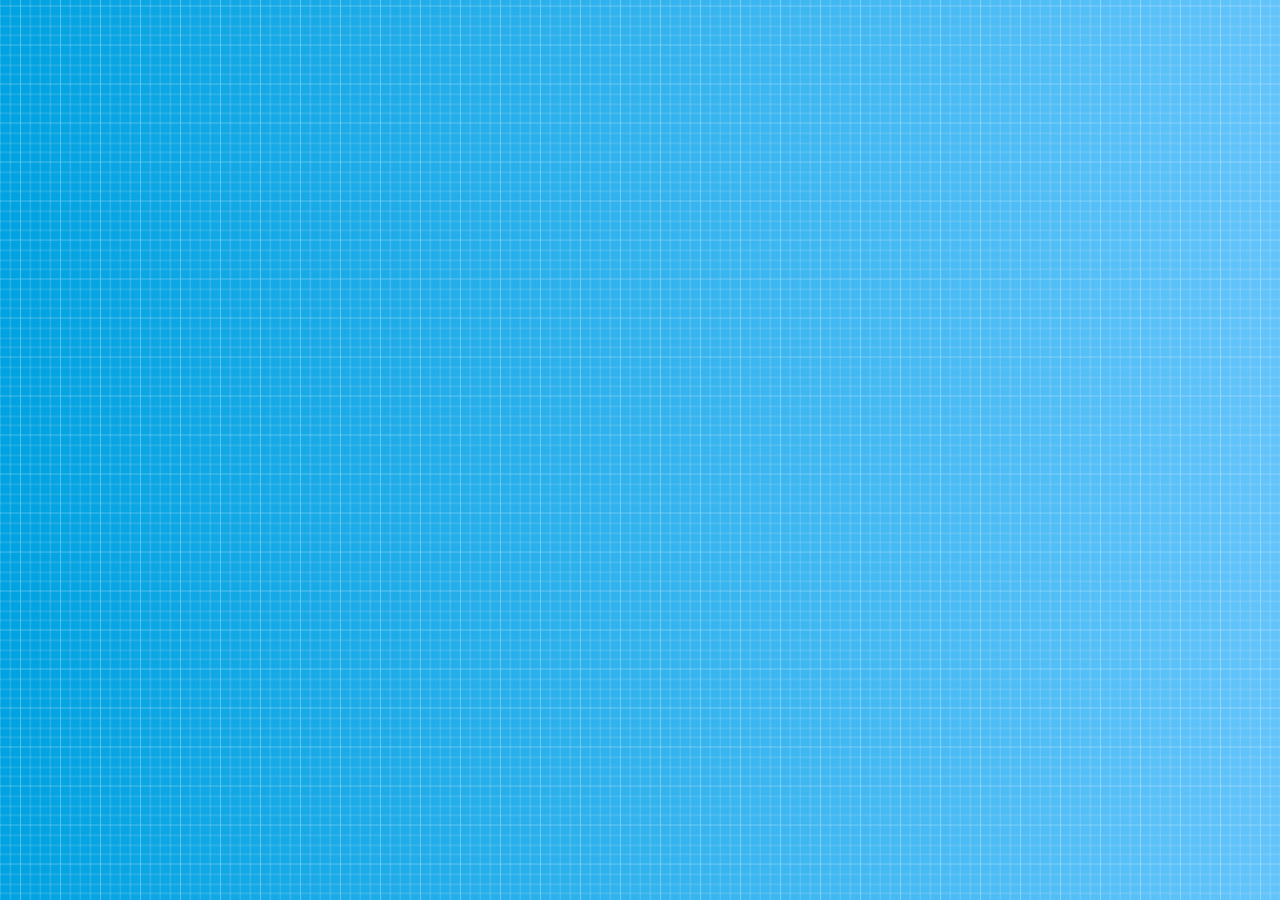
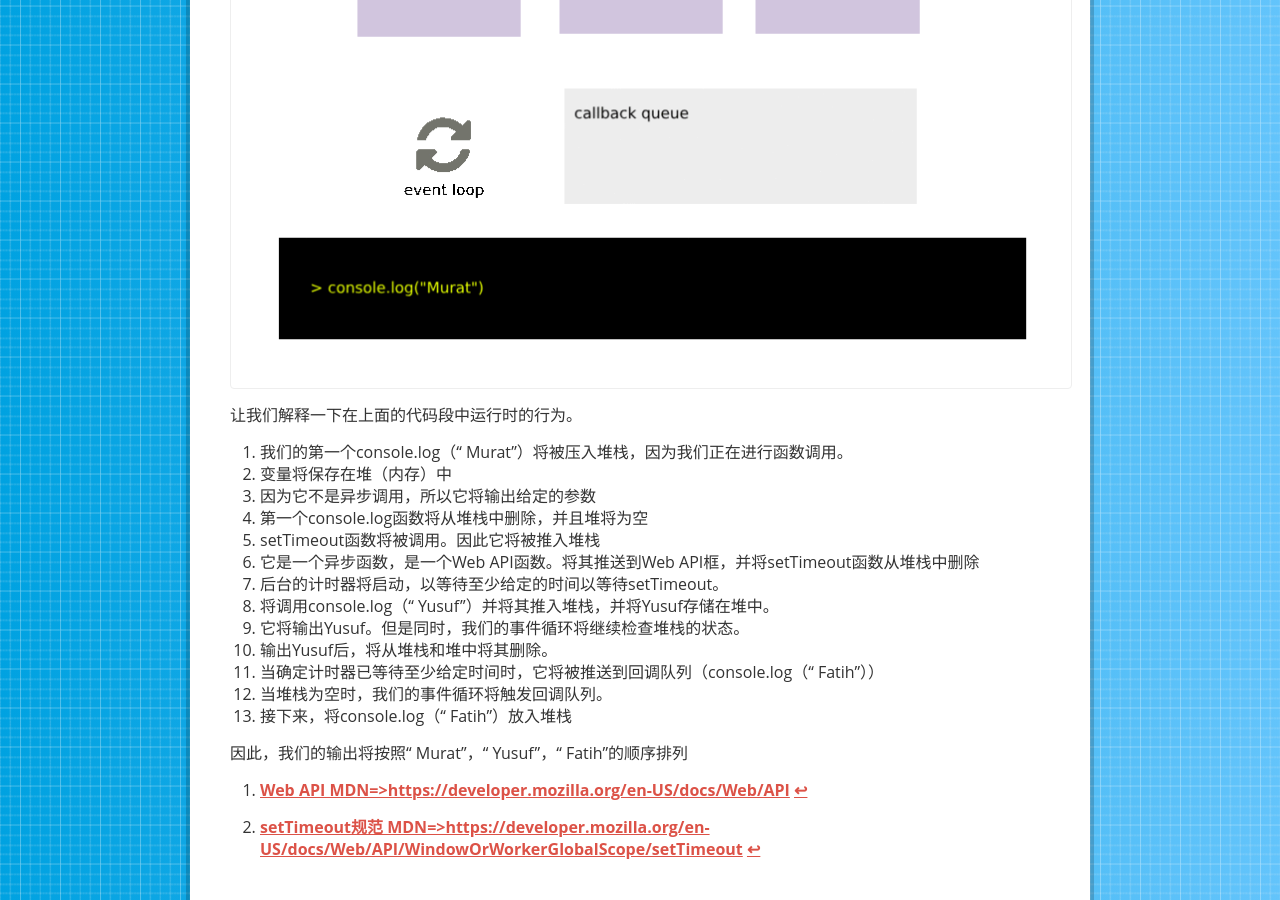
Before and after one commit to zaptun/smog_wave, a Jekyll site: the page built from _posts/Js/2019-10-16-了解JavaScript的-堆Heap_栈Stack_事件循环Event-loops和回调队列CallbackQueue.md, in a window 1280 px wide and 900 px high, scrolled down 2530 px. Built offline with Jekyll 4.4.1, drawn with Linux system fonts in a browser that asks for light colours; comment, search, counter and statistics services are not loaded; some of the changed text lies outside the part shown.

Commit message:
post update

```diff
--- a/_posts/Js/2019-10-16-了解JavaScript的-堆Heap_栈Stack_事件循环Event-loops和回调队列CallbackQueue.md
+++ b/_posts/Js/2019-10-16-了解JavaScript的-堆Heap_栈Stack_事件循环Event-loops和回调队列CallbackQueue.md
@@ -27,4 +29,39 @@
 
 #### Web API
 
-浏览器已经定义了API，开发人员可以使用它来进行复杂的处理，比如获取访问者的位置，定义了地理位置。api列表在链接中定义，您可以在参考文献(1)中找到该链接。
+浏览器已经定义了API，开发人员可以使用它来进行复杂的处理，比如获取访问者的位置，定义了地理位置。api列表在链接中定义[^Web_API];
+
+#### 回调队列
+当进程完成其工作（例如xhr调用）时，它将被放入回调队列中。堆栈为空后，事件循环进程将触发回调队列，这意味着该进程在该队列中等待，直到堆栈为空。一旦我们的堆栈没有函数调用，就会从回调队列中弹出一个进程并将其推入堆栈。
+
+#### 事件循环简单setTimeout示例
+
+![image](../images/post/event_loop02.png)
+
+以上示例的预期输出是什么？它从console.log开始，然后继续执行setTimeout函数，我们希望通过给定“ 0”超时然后立即另一个console.log 立即运行（？）
+
+>setTimeout是一些特殊的东西。ECMAScript规范中未定义它。它是一个Web API[^setTimeout]。它异步工作。给定的超时时间不保证该功能将在给定的时间后工作，但保证它至少要等待给定的时间。因此setTimeout（fn，0）不会立即启动，但将至少等待零毫秒。
+
+![image](../images/post/event_loop03.gif)
+
+让我们解释一下在上面的代码段中运行时的行为。
+
+1. 我们的第一个console.log（“ Murat”）将被压入堆栈，因为我们正在进行函数调用。
+2. 变量将保存在堆（内存）中
+3. 因为它不是异步调用，所以它将输出给定的参数
+4. 第一个console.log函数将从堆栈中删除，并且堆将为空
+5. setTimeout函数将被调用。因此它将被推入堆栈
+6. 它是一个异步函数，是一个Web API函数。将其推送到Web API框，并将setTimeout函数从堆栈中删除
+7. 后台的计时器将启动，以等待至少给定的时间以等待setTimeout。
+8. 将调用console.log（“ Yusuf”）并将其推入堆栈，并将Yusuf存储在堆中。
+9. 它将输出Yusuf。但是同时，我们的事件循环将继续检查堆栈的状态。
+10. 输出Yusuf后，将从堆栈和堆中将其删除。
+11. 当确定计时器已等待至少给定时间时，它将被推送到回调队列（console.log（“ Fatih”））
+12. 当堆栈为空时，我们的事件循环将触发回调队列。
+13. 接下来，将console.log（“ Fatih”）放入堆栈
+
+因此，我们的输出将按照“ Murat”，“ Yusuf”，“ Fatih”的顺序排列
+
+[^Web_API]: [Web API MDN=>https://developer.mozilla.org/en-US/docs/Web/API](https://developer.mozilla.org/en-US/docs/Web/API)
+
+[^setTimeout]: [setTimeout规范 MDN=>https://developer.mozilla.org/en-US/docs/Web/API/WindowOrWorkerGlobalScope/setTimeout](https://developer.mozilla.org/en-US/docs/Web/API/WindowOrWorkerGlobalScope/setTimeout)
```
Also changed, not shown: other parts of _posts/Js/2019-10-16-了解JavaScript的-堆Heap_栈Stack_事件循环Event-loops和回调队列CallbackQueue.md (+2 -0 lines), _posts/ReactJs/2016-10-30-ReactJs简单介绍.md (+2 -2 lines), images/post/event_loop01.png (added), images/post/event_loop02.png (added), images/post/event_loop03.gif (added), 1 other file.
